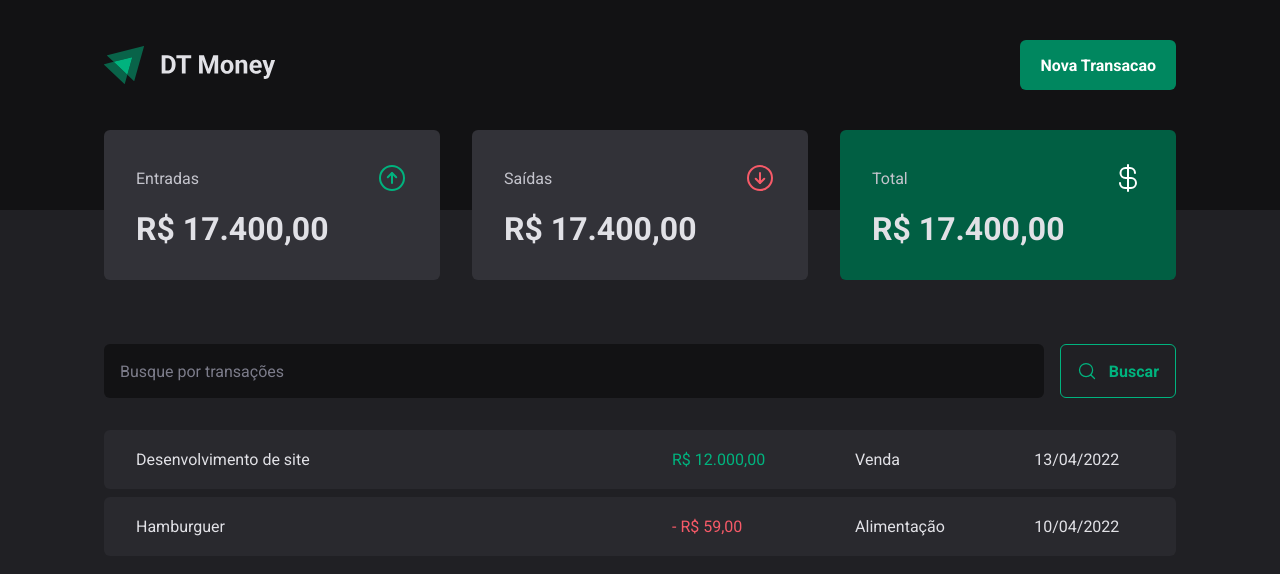
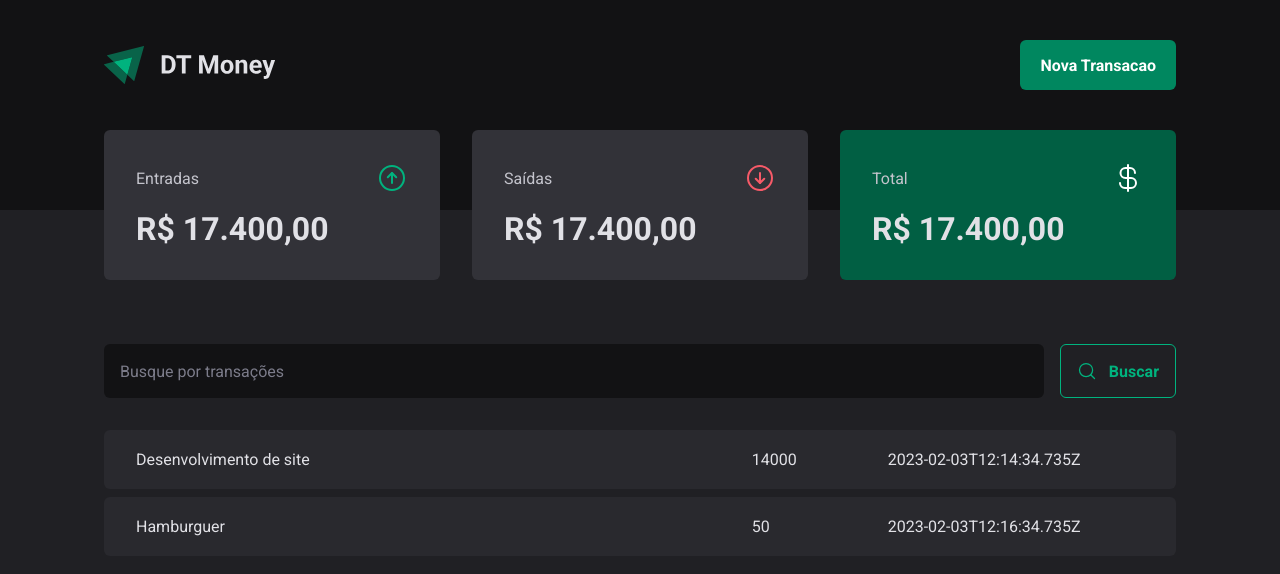
Before and after one commit to emanoelhenrick/igniteDTMoney, a React (Vite) app: page / in a window 1280 px wide. Shown: the top 574 px of the page. Built offline with nearby package versions, Linux system fonts and the light colour scheme; data requests are answered from the project's data file.

Commit message:
add fetch transactions

```diff
--- a/package.json
+++ b/package.json
@@ -5,6 +5,7 @@
   "type": "module",
   "scripts": {
     "dev": "vite",
+    "dev:server": "json-server -w server.json -d 500",
     "build": "tsc && vite build",
     "preview": "vite preview"
   },
@@ -21,6 +22,7 @@
     "@types/react-dom": "^18.0.10",
     "@types/styled-components": "^5.1.26",
     "@vitejs/plugin-react": "^3.1.0",
+    "json-server": "^0.17.1",
     "typescript": "^4.9.3",
     "vite": "^4.1.0"
   }
--- /dev/null
+++ b/server.json
@@ -0,0 +1,18 @@
+{
+  "transactions": [
+    {
+      "id": 1,
+      "description": "Desenvolvimento de site",
+      "type": "income",
+      "category": 14000,
+      "createdAt": "2023-02-03T12:14:34.735Z"
+    },
+    {
+      "id": 2,
+      "description": "Hamburguer",
+      "type": "outcome",
+      "category": 50,
+      "createdAt": "2023-02-03T12:16:34.735Z"
+    }
+  ]
+}
--- a/src/pages/Transactions/index.tsx
+++ b/src/pages/Transactions/index.tsx
@@ -1,9 +1,35 @@
+import { useEffect, useState } from "react";
 import { Header } from "../../components/Header";
 import { Summary } from "../../components/Summary";
 import { SearchForm } from "./components/SearchForm";
 import { PriceHighLight, TransactionsContainer, TransactionsTable } from "./styles";
 
+interface Transaction {
+  id: number
+  description: string
+  type: 'income' | 'outcome'
+  price: number
+  category: string
+  createdAt: string
+}
+
 export function Transactions() {
+
+  const [transactions, setTransactions] = useState<Transaction[]>([])
+
+  async function loadTransactions() {
+    const response = await fetch('http://localhost:3000/transactions')
+    const data = await response.json()
+
+    setTransactions(data)
+  }
+
+  useEffect(() => {
+    loadTransactions()
+  }, [])
+
+
+
   return (
     <div>
       <Header />
@@ -15,26 +41,20 @@
 
         <TransactionsTable>
           <tbody>
-            <tr>
-              <td width="50%">Desenvolvimento de site</td>
-              <td>
-                <PriceHighLight variant="income">
-                  R$ 12.000,00
-                </PriceHighLight>
-              </td>
-              <td>Venda</td>
-              <td>13/04/2022</td>
-            </tr>
-            <tr>
-              <td width="50%">Hamburguer</td>
-              <td>
-                <PriceHighLight variant="outcome">
-                  - R$ 59,00
-                </PriceHighLight>
-              </td>
-              <td>Alimentação</td>
-              <td>10/04/2022</td>
-            </tr>
+            {transactions.map(transaction => {
+              return (
+                <tr key={transaction.id}>
+                  <td width="50%">{transaction.description}</td>
+                  <td>
+                    <PriceHighLight variant={transaction.type}>
+                      {transaction.price}
+                    </PriceHighLight>
+                  </td>
+                  <td>{transaction.category}</td>
+                  <td>{transaction.createdAt}</td>
+                </tr>
+              )
+            })}
           </tbody>
         </TransactionsTable>
       </TransactionsContainer>
--- a/src/pages/Transactions/styles.ts
+++ b/src/pages/Transactions/styles.ts
@@ -34,5 +34,5 @@
 }
 
 export const PriceHighLight = styled.span<PriceHighLightProps>`
-  color: ${props => props.variant === 'income' ? props.theme["green-300"] : props.theme["red-300"]};
+  color: ${props => props.variant === "income" ? props.theme["green-300"] : props.theme["red-300"]};
 `
```
Also changed, not shown: 1 other file (tests, documents, lock files or other folders).
